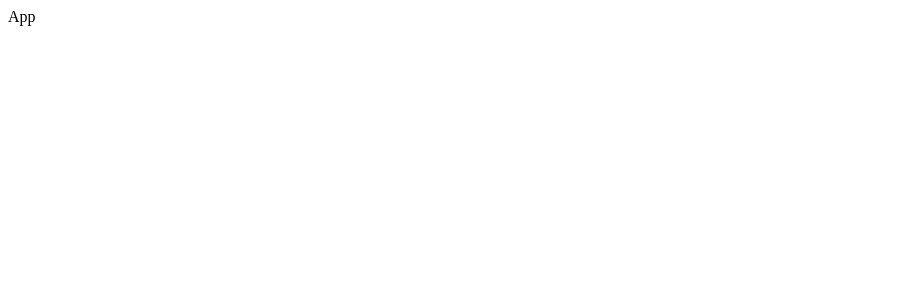
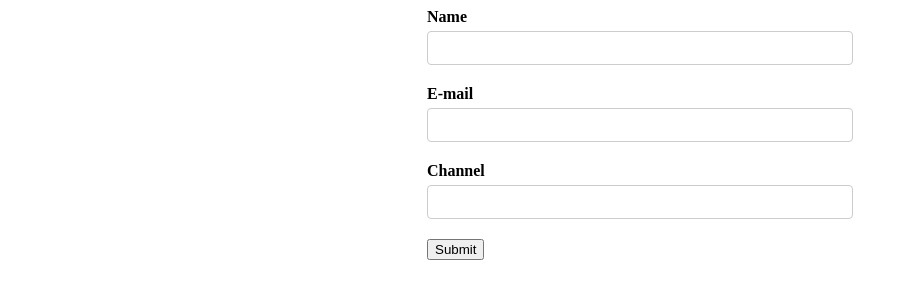
Before and after one commit to AnwarHossainSR/react-formik, a React (Create React App) app: page / in a window 1280 px wide. Shown: the top 300 px of the page, without its empty margins (0-908 px from the left). Built offline with nearby package versions, Linux system fonts and the light colour scheme.

Commit message:
Simple Form

```diff
--- /dev/null
+++ b/src/App.css
@@ -0,0 +1,25 @@
+.App {
+    display: flex;
+    justify-content: center;
+  }
+
+  label {
+    font-weight: bold;
+    display: flex;
+    margin-bottom: 5px;
+  }
+
+  input[type='text'],
+  input[type='email'] {
+    display: block;
+    width: 400px;
+    padding: 6px 12px;
+    font-size: 14px;
+    line-height: 1.42857143;
+    color: #555;
+    background-color: #fff;
+    background-image: none;
+    border: 1px solid #ccc;
+    border-radius: 4px;
+    margin-bottom: 20px;
+  }
--- a/src/App.js
+++ b/src/App.js
@@ -1,7 +1,13 @@
 import React from "react";
+import "./App.css";
+import YoutubeForm from "./components/YoutubeForm";
 
-const App = () => {
-  return <div>App</div>;
-};
+function App() {
+  return (
+    <div className="App">
+      <YoutubeForm />
+    </div>
+  );
+}
 
 export default App;
--- /dev/null
+++ b/src/components/YoutubeForm.js
@@ -0,0 +1,22 @@
+import React from "react";
+
+const YoutubeForm = () => {
+  return (
+    <div>
+      <form>
+        <label htmlFor="name">Name</label>
+        <input type="text" id="name" name="name" />
+
+        <label htmlFor="email">E-mail</label>
+        <input type="email" id="email" name="email" />
+
+        <label htmlFor="channel">Channel</label>
+        <input type="text" id="channel" name="channel" />
+
+        <button>Submit</button>
+      </form>
+    </div>
+  );
+};
+
+export default YoutubeForm;
```
